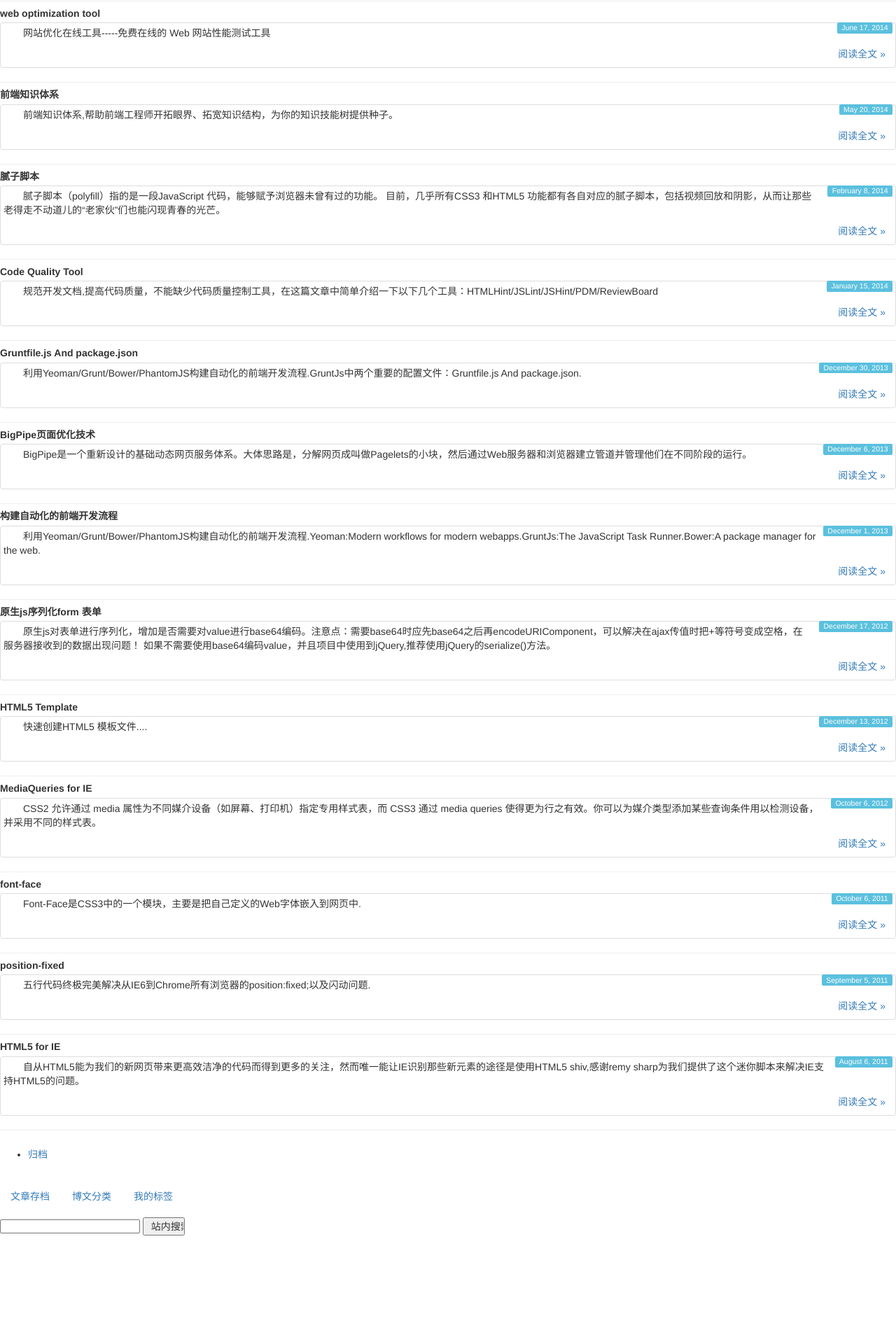
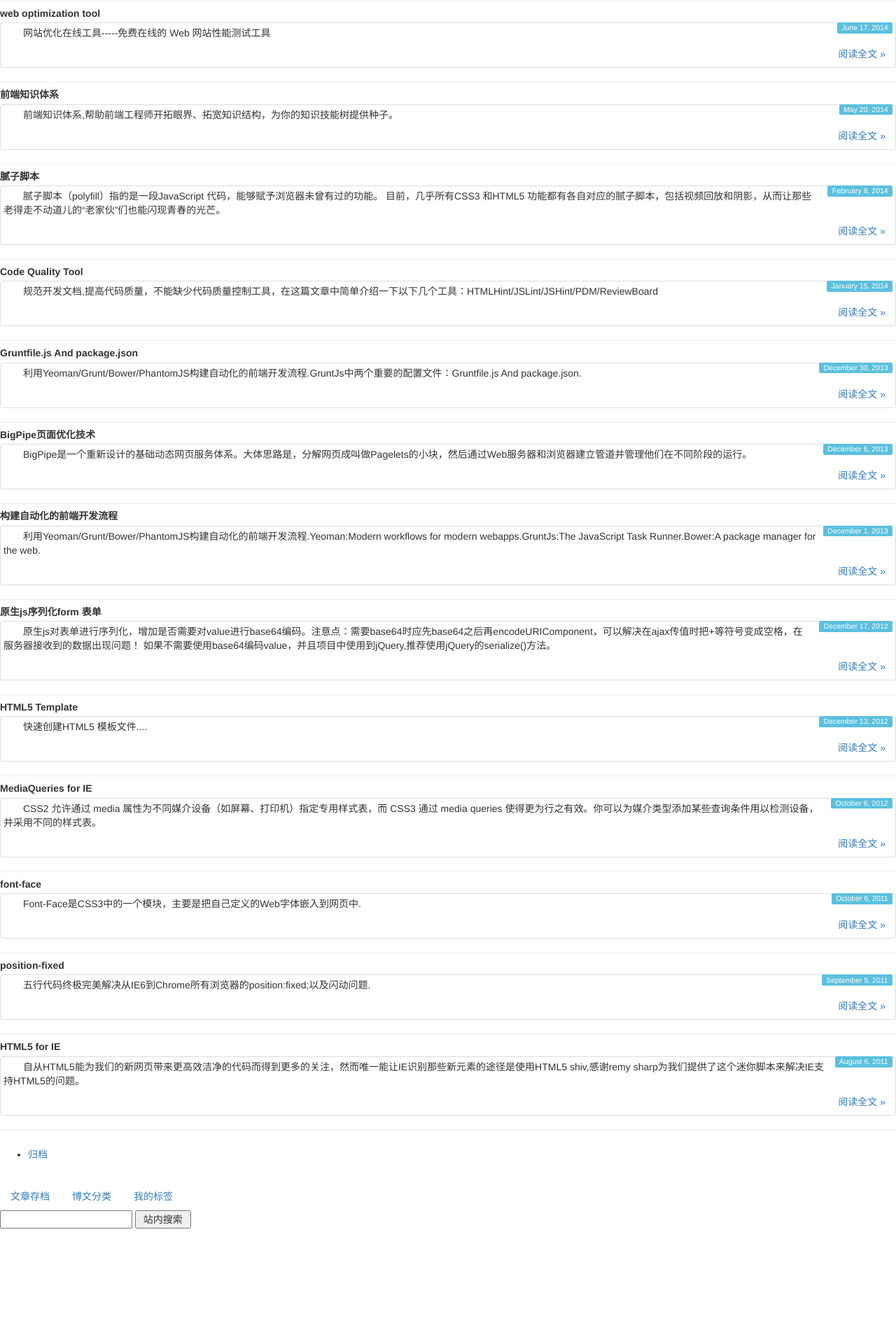
Before and after one commit to wkylin/wkylin.github.com, a Jekyll site: the page built from index.html, in a window 1280 px wide. Shown: the part 1163-3063 px from the top of the page at 70% size. Built offline with Jekyll 4.4.1, drawn with Linux system fonts in a browser that asks for light colours; nearby versions of some CDN libraries; library files that are not in the unit come from our copies; the list of posts is cut into pages by our own code; comment, search, counter and statistics services are not loaded; grey boxes are pictures that could not be loaded.

Commit message:
media query

```diff
--- a/_includes/JB/aside
+++ b/_includes/JB/aside
@@ -3,7 +3,7 @@
      {% assign tab = 'tab' %}
      {% include JB/tab_list %}
 </ul>
-<div class="searchbox" style="margin:10px 0;">
+<div class="search-box">
      {% include JB/searchbox %}
 </div>
 
@@ -22,8 +22,8 @@
 {% include JB/pages_rss %}
 </div>
 
-<h2 class="tags-sort" style="margin-top:10px; background-color:#0088CC;color:#fff;">最近关注</h2>
-<div style="padding:10px;">
+<h2 class="tags-sort tags-sort-title">最近关注</h2>
+<div class="padding-inner">
     <ul>
         <li><a href="http://meanjs.org/" target="_blank" >MEAN.JS</a>
         <li><a href="http://fis.baidu.com/" target="_blank" >F.I.S</a>
@@ -37,14 +37,14 @@
     </ul>
 </div>
 
-<h2 class="tags-sort" style="margin-top:10px; background-color:#0088CC;color:#fff;">最近发表</h2>
+<h2 class="tags-sort tags-sort-title">最近发表</h2>
 <ul id="recent_posts" style="margin-left:15px;">{% for rpost in site.posts limit: 20 %}
     <li class="post" >
         <a href="{{ BASE_PATH }}{{ rpost.url }}">{{ rpost.title }}</a>
     </li>{% endfor %}
 </ul>
 
-<div id="recentcomments" class="dsq-widget" style="margin-top:10px;">
+<div id="recentcomments" class="dsq-widget">
     <h2 class="dsq-widget-title categories-sort" style="background-color:#0088CC;color:#fff;">Recent Comments</h2>
     <script type="text/javascript" src="http://wkylin.disqus.com/recent_comments_widget.js?num_items=12&hide_avatars=0&avatar_size=24&excerpt_length=200"></script>
 </div>
--- a/_includes/JB/searchbox
+++ b/_includes/JB/searchbox
@@ -1,7 +1,7 @@
 <form method="get" action="http://www.google.com/search" target="google_window" style="margin-bottom: 0px;">
-   <div>
-        <input type="text" value="" name="q" style="width:200px;height:20px;padding:3px;"/>
-        <input type="submit" name=”btnG” id="searchsubmit" value=" 站内搜索 "style="width:60px;height:26px;line-height:18px;" />
+   <div class="search-inner">
+        <input type="text" value="" name="q" class="search-input-text"/>
+        <input type="submit" name=”btnG” id="searchsubmit" value=" 站内搜索 " class="search-input-button" />
     </div>
     <input type="hidden" name="ie" value="UTF-8" />
     <input type="hidden" name="oe" value="UTF-8" />
--- a/_includes/themes/twitter/default.html
+++ b/_includes/themes/twitter/default.html
@@ -94,6 +94,7 @@
 {% include JB/topsearchjs %}
 
 <!-- Begin W3Counter Tracking Code -->
+<div class="fn-hide">
     <script type="text/javascript" src="https://www.w3counter.com/tracker.js"></script>
     <script type="text/javascript">
         w3counter(87820);
@@ -101,6 +102,8 @@
     <noscript>
         <div><a href="http://www.w3counter.com"><img src="https://www.w3counter.com/tracker.php?id=87820" style="border: 0" alt="W3Counter" /></a></div>
     </noscript>
+</div>
 <!-- End W3Counter Tracking Code -->
+
 </body>
 </html>
```
Also changed, not shown: assets/themes/twitter/css/default.css (+25 -0 lines). Lines whose indentation alone changed are shown as unchanged.
